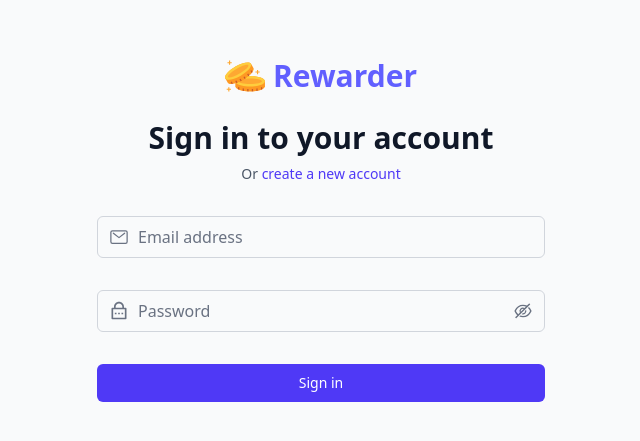
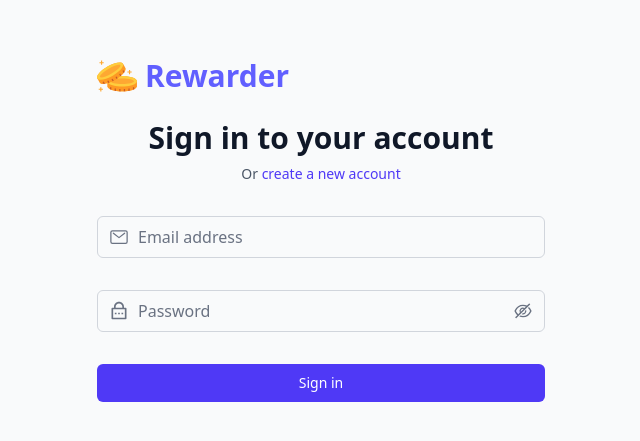
Before and after one commit to thesakshijaiswal/rewarder, a React (Vite) app in the folder frontend/: page /login in a window 1280 px wide. Shown: the part 171-612 px from the top of the page, without its empty margins (319-959 px from the left). Built offline with nearby package versions, Linux system fonts and the light colour scheme.

Commit message:
feat: update Branding component layout and add admin redirect in Dashboard

```diff
--- a/frontend/src/components/Branding.jsx
+++ b/frontend/src/components/Branding.jsx
@@ -1,7 +1,7 @@
 import rewarderLogo from "../assets/rewarder.svg";
 const Branding = () => {
   return (
-    <div className="flex items-center justify-center gap-2">
+    <div className="flex items-center gap-2">
       <img src={rewarderLogo} alt="logo" className="h-10 w-10" />
       <h1 className="text-center text-3xl font-extrabold text-indigo-500">
         Rewarder
--- a/frontend/src/pages/Dashboard.jsx
+++ b/frontend/src/pages/Dashboard.jsx
@@ -1,3 +1,4 @@
+import { useEffect } from "react";
 import { useAuth } from "../contexts/AuthContext";
 import { Button, Branding, Avatar } from "../components";
 import { Feed } from "../components/feed";
@@ -8,6 +9,12 @@ import { MdArrowForward } from "react-icons/md";
 const Dashboard = () => {
   const { user, logout } = useAuth();
   const navigate = useNavigate();
+
+  useEffect(() => {
+    if (user?.role === "admin") {
+      navigate("/admin");
+    }
+  }, [user, navigate]);
 
   return (
     <div className="min-h-screen bg-gray-100">
```
